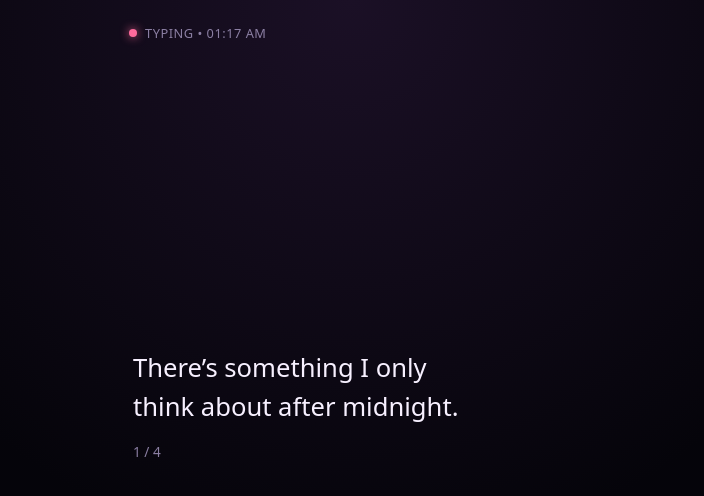
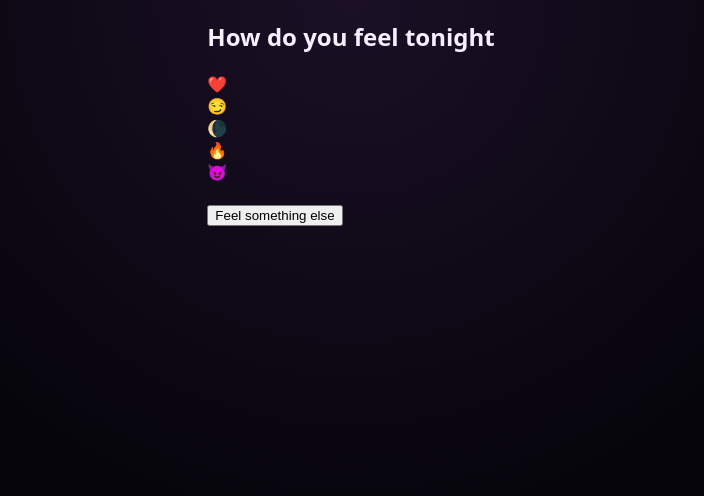
Before and after one commit to bugzzzbunny/message, a plain HTML site: page index.html in a window 1280 px wide. Shown: the whole page, without its empty margins (289-993 px from the left). Drawn offline with Linux system fonts and the light colour scheme.

Commit message:
Update index.html

```diff
--- a/index.html
+++ b/index.html
@@ -2,26 +2,44 @@
 <html lang="en">
 <head>
   <meta charset="UTF-8" />
-  <title>Night Mode Secret</title>
+  <title>Night Experience</title>
   <meta name="viewport" content="width=device-width, initial-scale=1" />
   <link rel="stylesheet" href="style.css" />
 </head>
+
 <body>
-  <div class="app">
-    <div class="meta">
-      <span class="dot"></span>
-      <span class="meta-text">typing • 01:17 AM</span>
-    </div>
+  <div id="app">
 
-    <div class="content">
-      <div id="layer-text" class="layer-text">
-        There’s something I only think about after midnight.
+    <!-- SCREEN 1: MOOD SELECTION -->
+    <section id="screen-mood" class="screen active">
+      <h1 class="title">How do you feel tonight</h1>
+
+      <div id="orbit" class="orbit slow">
+        <div class="mood-btn" data-mood="romantic">❤️</div>
+        <div class="mood-btn" data-mood="playful">😏</div>
+        <div class="mood-btn" data-mood="mysterious">🌘</div>
+        <div class="mood-btn" data-mood="spicy">🔥</div>
+        <div class="mood-btn" data-mood="devilish">😈</div>
       </div>
-      <div id="layer-counter" class="layer-counter">
-        1 / 4
-      </div>
-    </div>
+    </section>
 
+    <!-- SCREEN 2: BRANCH SELECTION -->
+    <section id="screen-branch" class="screen hidden">
+      <h2 id="branch-title" class="branch-title"></h2>
+      <div id="branch-options" class="branch-options"></div>
+    </section>
+
+    <!-- SCREEN 3: LAYERED REVEAL -->
+    <section id="screen-reveal" class="screen hidden">
+      <div id="layer-text" class="layer-text"></div>
+      <div id="layer-counter" class="layer-counter"></div>
+    </section>
+
+    <!-- SCREEN 4: ENDING -->
+    <section id="screen-ending" class="screen hidden">
+      <div id="ending-text" class="ending-text"></div>
+      <button id="restart-btn" class="restart-btn">Feel something else</button>
+    </section>
 
   </div>
 
```
